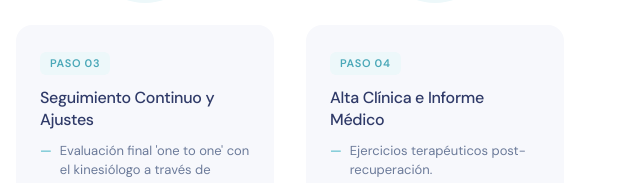
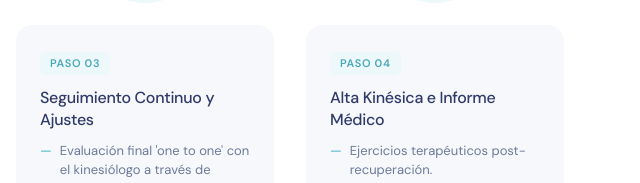
Before and after one commit to ferpic-ideas/Reku-Web, a plain HTML site: page index.html in a window 1280 px wide. Shown: the part 1318-1501 px from the top of the page, 640-1280 px from the left. Drawn offline with Linux system fonts and the light colour scheme.

Commit message:
Update heading from 'Alta Clínica' to 'Alta Kinésica'

```diff
--- a/index.html
+++ b/index.html
@@ -2511,7 +2511,7 @@
               PASO 04
             </div>
             <h3 style="font-size: 16px; margin-bottom: 10px; line-height: 1.35">
-              Alta Clínica e Informe Médico
+              Alta Kinésica e Informe Médico
             </h3>
             <ul
               style="
```
